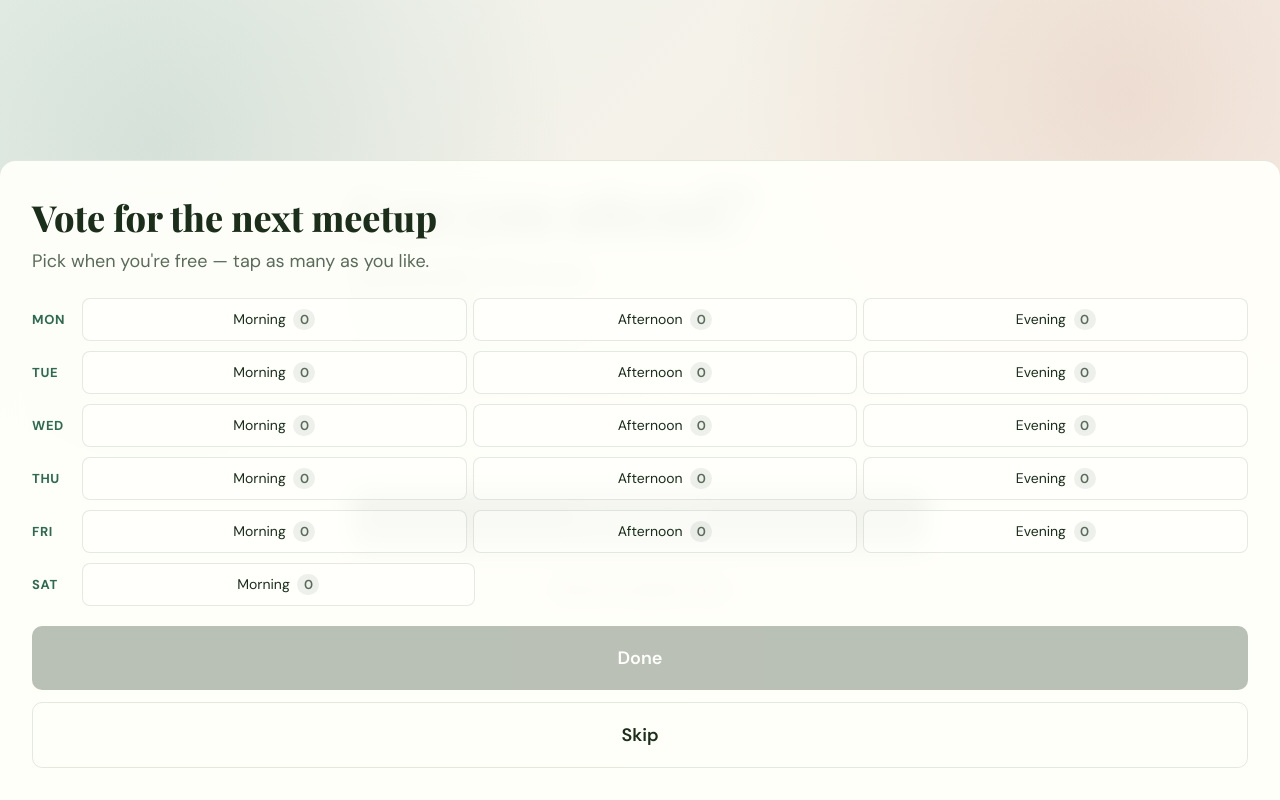
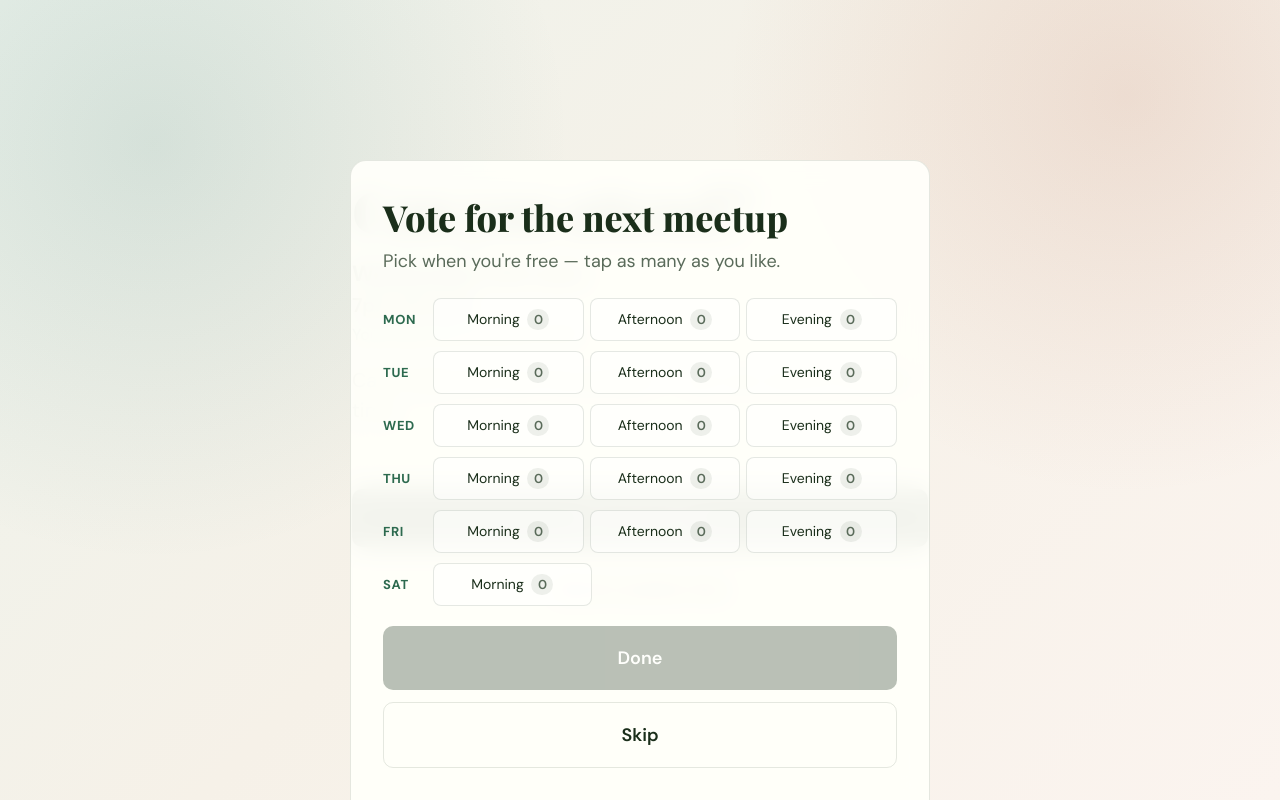
Before and after one commit to alexisgkemp-lang/bookclub, a website: page public/welcome.html in a window 1280 px wide. Both pictures are taken after a click on the button "Vote for another time". Drawn offline with nearby package versions, Linux system fonts and the light colour scheme; no server answers.

Commit message:
Constrain poll sheet to 580px max-width on desktop

```diff
--- a/public/welcome.css
+++ b/public/welcome.css
@@ -190,16 +190,18 @@ body {
 .poll-sheet {
   position: fixed;
   bottom: 0;
-  left: 0;
-  right: 0;
+  left: 50%;
+  transform: translateX(-50%) translateY(100%);
+  width: 100%;
+  max-width: 580px;
   background: rgba(255, 255, 250, 0.95);
   backdrop-filter: blur(12px);
   -webkit-backdrop-filter: blur(12px);
-  border-top: 1px solid var(--line);
+  border: 1px solid var(--line);
+  border-bottom: 0;
   border-radius: 16px 16px 0 0;
   padding: 32px;
   padding-bottom: max(32px, env(safe-area-inset-bottom));
-  transform: translateY(100%);
   transition: transform 350ms ease;
   overflow-y: auto;
   max-height: 85svh;
@@ -209,7 +211,7 @@ body {
 }
 
 .poll-sheet.is-open {
-  transform: translateY(0);
+  transform: translateX(-50%) translateY(0);
 }
 
 .poll-sheet-header {
```
